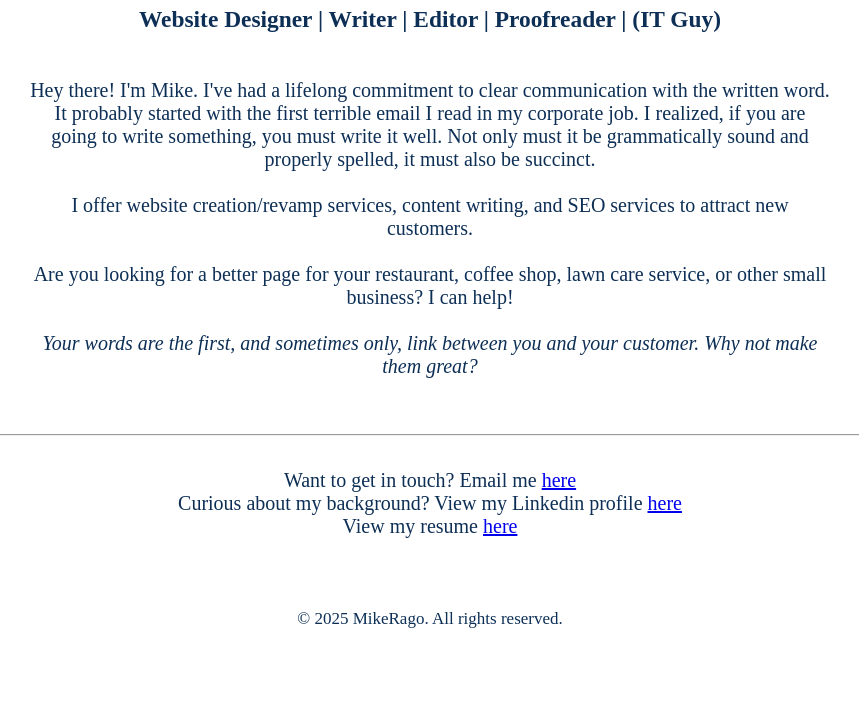
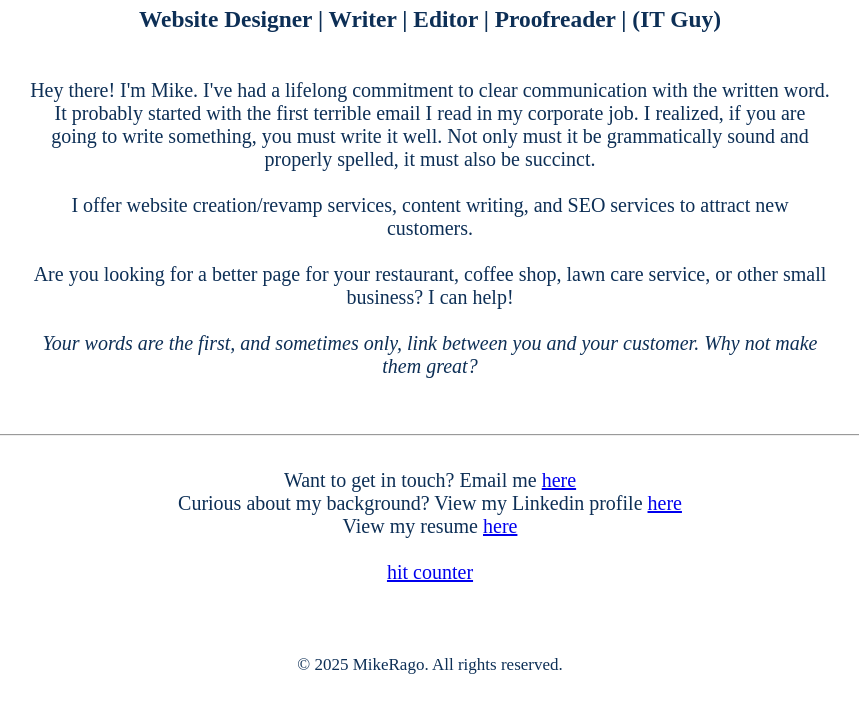
Before and after one commit to MikeApotheca/Website, a plain HTML site: page index.html in a window 1280 px wide. Shown: the part 308-1011 px from the top of the page, without its empty margins (210-1069 px from the left). Before the commit the page ends 965 px from the top, so only its background shows below. Drawn offline with Linux system fonts and the light colour scheme.

Commit message:
add site counter

```diff
--- a/index.html
+++ b/index.html
@@ -46,6 +46,7 @@
 
   <p>View my resume <a href= "https://docs.google.com/document/d/e/2PACX-1vRWvi_8E2rp5BvBk_Ct0UmZlWlR3_1iE3pkLldvD8F3uDllqBVdCY4Nw-mlErR3lLqzMaXKp3RiBUsx/pub" target="_blank"> here <a> </p>
 
+ <div id="sfctsy8m2xu9su87peyxbxsec4a9m6l3n6j"></div><script type="text/javascript" src="https://counter1.optistats.ovh/private/counter.js?c=tsy8m2xu9su87peyxbxsec4a9m6l3n6j&down=async" async></script><br><a href="https://www.freecounterstat.com">hit counter</a><noscript><a href="https://www.freecounterstat.com" title="hit counter"><img src="https://counter1.optistats.ovh/private/freecounterstat.php?c=tsy8m2xu9su87peyxbxsec4a9m6l3n6j" border="0" title="hit counter" alt="hit counter"></a></noscript>
 
   <footer class="footer">
   <p>&copy; 2025 MikeRago. All rights reserved.</p>
```
